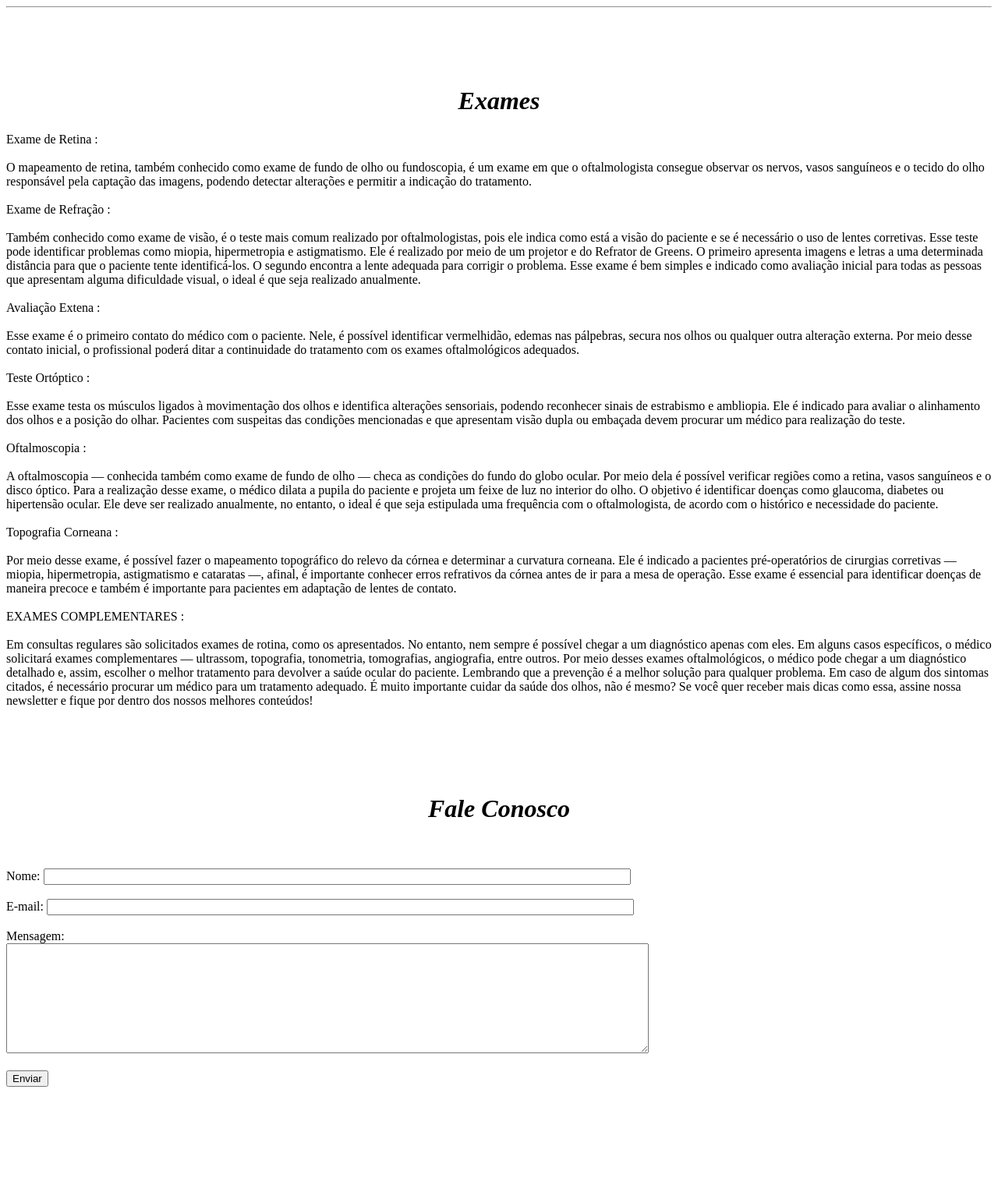
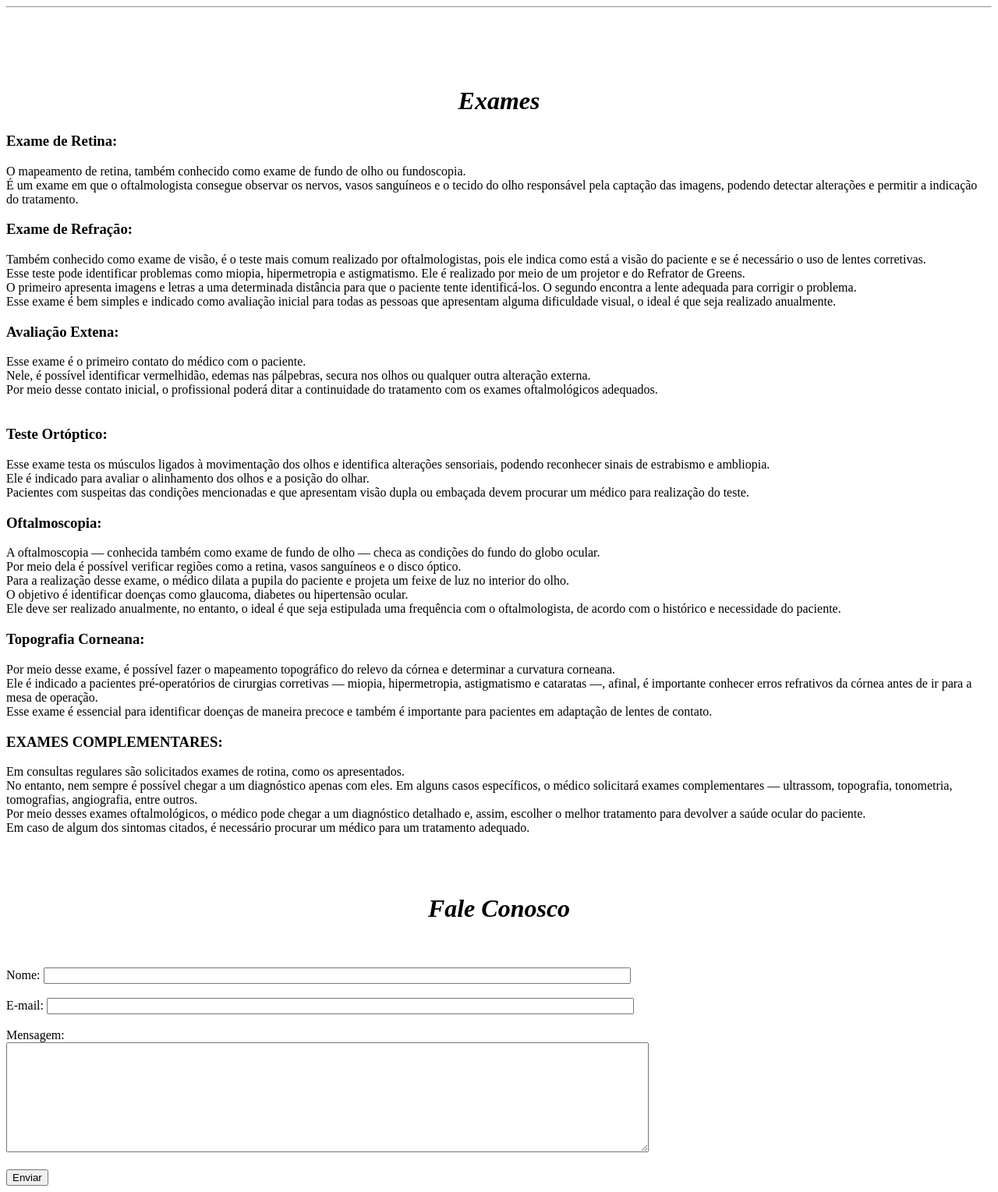
Before and after one commit to VanessadaSilvaPereira/ProjetoIntegradorUC12, a PHP site: page /exames.php in a window 1280 px wide. Shown: the part 29-1558 px from the top of the page at 78% size. Before the commit the page ends 1423 px from the top, so only its background shows below. Run offline with PHP 8.4, Linux system fonts and the light colour scheme.

Commit message:
ajustes de espaçamento nos textos

```diff
--- a/exames.php
+++ b/exames.php
@@ -1,9 +1,5 @@
 <!DOCTYPE html>
-<!--
-To change this license header, choose License Headers in Project Properties.
-To change this template file, choose Tools | Templates
-and open the template in the editor.
--->
+
 <html>
     <head>
         <meta charset="UTF-8">
@@ -18,57 +14,56 @@ and open the template in the editor.
         <h1 align="center"> <i>Exames</i> </h1>
 
         <?php
-        echo ' Exame de Retina : <br><br>
-                 O mapeamento de retina, também conhecido como exame de fundo de olho ou fundoscopia,
-                  é um exame em que o oftalmologista consegue observar os nervos,
+        echo '<h3>Exame de Retina:</h3>
+                 O mapeamento de retina, também conhecido como exame de fundo de olho ou fundoscopia.<br>
+                  É um exame em que o oftalmologista consegue observar os nervos,
                  vasos sanguíneos e o tecido do olho responsável pela captação das imagens,
-                 podendo detectar alterações e permitir a indicação do tratamento. <br><br>';
+                 podendo detectar alterações e permitir a indicação do tratamento.';
 
-        echo ' Exame de Refração : <br><br>
+        echo '<h3>Exame de Refração:</h3>
         Também conhecido como exame de visão, é o teste mais comum realizado por oftalmologistas,
         pois ele indica como está a
-        visão do paciente e se é necessário o uso de lentes corretivas.
+        visão do paciente e se é necessário o uso de lentes corretivas.<br>
         Esse teste pode identificar problemas como miopia, hipermetropia e astigmatismo.
-        Ele é realizado por meio de um projetor e do Refrator de Greens.
+        Ele é realizado por meio de um projetor e do Refrator de Greens.<br>
          O primeiro apresenta imagens e letras a uma determinada distância para que o paciente tente identificá-los.
-         O segundo encontra a lente adequada para corrigir o problema.
+         O segundo encontra a lente adequada para corrigir o problema.<br>
          Esse exame é bem simples e indicado como avaliação inicial para todas as pessoas que apresentam alguma dificuldade visual,
-         o ideal é que seja realizado anualmente. <br><br>';
+         o ideal é que seja realizado anualmente.';
 
-        echo ' Avaliação Extena : <br><br>
-        Esse exame é o primeiro contato do médico com o paciente.
-              Nele, é possível identificar vermelhidão, edemas nas pálpebras, secura nos olhos ou qualquer outra alteração externa.
+        echo '<h3>Avaliação Extena:</h3>
+        Esse exame é o primeiro contato do médico com o paciente.<br>
+              Nele, é possível identificar vermelhidão, edemas nas pálpebras, secura nos olhos ou qualquer outra alteração externa.<br>
               Por meio desse contato inicial,
               o profissional poderá ditar a continuidade do tratamento com os exames oftalmológicos adequados. <br><br>';
 
-        echo ' Teste Ortóptico : <br><br>
+        echo '<h3>Teste Ortóptico:</h3>
         Esse exame testa os músculos ligados à movimentação dos olhos e identifica alterações sensoriais,
-        podendo reconhecer sinais de estrabismo e ambliopia.
-        Ele é indicado para avaliar o alinhamento dos olhos e a posição do olhar.
+        podendo reconhecer sinais de estrabismo e ambliopia.<br>
+        Ele é indicado para avaliar o alinhamento dos olhos e a posição do olhar.<br>
         Pacientes com suspeitas das condições mencionadas e que apresentam visão dupla
-        ou embaçada devem procurar um médico para realização do teste. <br><br>';
+        ou embaçada devem procurar um médico para realização do teste.';
 
-        echo 'Oftalmoscopia : <br><br>
-        A oftalmoscopia — conhecida também como exame de fundo de olho — checa as condições do fundo do globo ocular.
-            Por meio dela é possível verificar regiões como a retina, vasos sanguíneos e o disco óptico.
-           Para a realização desse exame, o médico dilata a pupila do paciente e projeta um feixe de luz no interior do olho.
-           O objetivo é identificar doenças como glaucoma, diabetes ou hipertensão ocular. Ele deve ser realizado anualmente, no entanto,
-            o ideal é que seja estipulada uma frequência com o oftalmologista, de acordo com o histórico e necessidade do paciente. <br><br>';
+        echo '<h3>Oftalmoscopia:</h3>
+        A oftalmoscopia — conhecida também como exame de fundo de olho — checa as condições do fundo do globo ocular.<br>
+            Por meio dela é possível verificar regiões como a retina, vasos sanguíneos e o disco óptico.<br>
+           Para a realização desse exame, o médico dilata a pupila do paciente e projeta um feixe de luz no interior do olho.<br>
+           O objetivo é identificar doenças como glaucoma, diabetes ou hipertensão ocular.<br>
+           Ele deve ser realizado anualmente, no entanto,
+           o ideal é que seja estipulada uma frequência com o oftalmologista, de acordo com o histórico e necessidade do paciente.';
 
-        echo 'Topografia Corneana : <br><br>
-        Por meio desse exame, é possível fazer o mapeamento topográfico do relevo da córnea e determinar a curvatura corneana.
+        echo '<h3>Topografia Corneana:</h3>
+        Por meio desse exame, é possível fazer o mapeamento topográfico do relevo da córnea e determinar a curvatura corneana.<br>
         Ele é indicado a pacientes pré-operatórios de cirurgias corretivas — miopia, hipermetropia, astigmatismo e cataratas —,
-        afinal, é importante conhecer erros refrativos da córnea antes de ir para a mesa de operação.
-        Esse exame é essencial para identificar doenças de maneira precoce e também é importante para pacientes em adaptação de lentes de contato. <br><br>';
+        afinal, é importante conhecer erros refrativos da córnea antes de ir para a mesa de operação.<br>
+        Esse exame é essencial para identificar doenças de maneira precoce e também é importante para pacientes em adaptação de lentes de contato.';
 
-        echo 'EXAMES COMPLEMENTARES : <br><br>
-       Em consultas regulares são solicitados exames de rotina, como os apresentados.
+        echo '<h3>EXAMES COMPLEMENTARES:</h3>
+       Em consultas regulares são solicitados exames de rotina, como os apresentados.<br>
        No entanto, nem sempre é possível chegar a um diagnóstico apenas com eles. Em alguns casos específicos,
-      o médico solicitará exames complementares — ultrassom, topografia, tonometria, tomografias, angiografia, entre outros.
-      Por meio desses exames oftalmológicos, o médico pode chegar a um diagnóstico detalhado e, assim, escolher o melhor tratamento para devolver a saúde ocular do paciente.
-       Lembrando que a prevenção é a melhor solução para qualquer problema. Em caso de algum dos sintomas citados, é necessário procurar um médico para um tratamento adequado.
-       É muito importante cuidar da saúde dos olhos, não é mesmo? Se você quer receber mais dicas como essa, assine nossa newsletter e fique por dentro dos nossos melhores conteúdos! <br><br>';
-
+       o médico solicitará exames complementares — ultrassom, topografia, tonometria, tomografias, angiografia, entre outros.<br>
+       Por meio desses exames oftalmológicos, o médico pode chegar a um diagnóstico detalhado e, assim, escolher o melhor tratamento para devolver a saúde ocular do paciente.<br>
+       Em caso de algum dos sintomas citados, é necessário procurar um médico para um tratamento adequado.'
 
         ?>
 
```
Also changed, not shown: medicos.php (+8 -8 lines), 1 other file.
